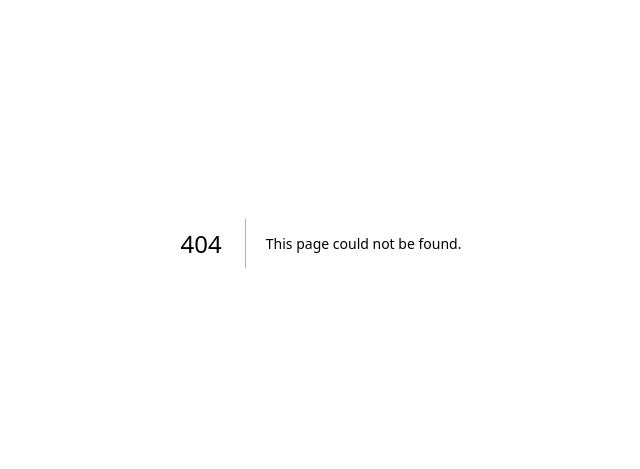
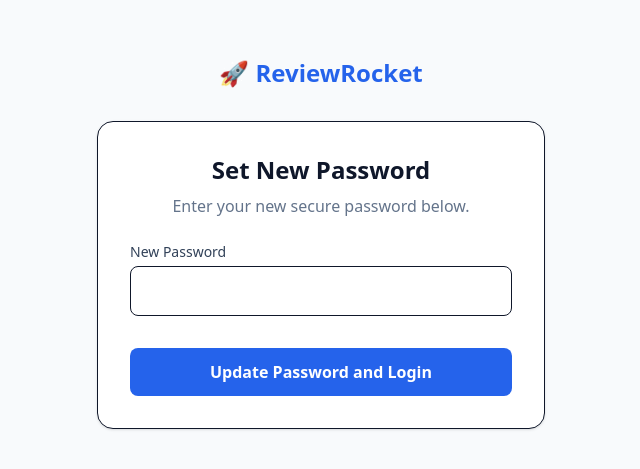
Before and after one commit to squarepegng/visalogic, a Next.js app: page /reset-password in a window 1280 px wide. Before the commit this address had no page. Shown: the part 157-626 px from the top of the page, without its empty margins (319-959 px from the left). Built offline with nearby package versions, Linux system fonts and the light colour scheme; no server answers.

Commit message:
Refactor auth: Add password reset and user-friendly errors

```diff
--- a/src/app/login/page.tsx
+++ b/src/app/login/page.tsx
@@ -10,29 +10,77 @@ export default function Login() {
   const [password, setPassword] = useState("");
   const [loading, setLoading] = useState(false);
   const [error, setError] = useState<string | null>(null);
+  const [success, setSuccess] = useState<string | null>(null);
+  const [isResetMode, setIsResetMode] = useState(false);
   const router = useRouter();
 
   const handleAuth = async (e: React.FormEvent, type: 'login' | 'signup') => {
     e.preventDefault();
+    if (isResetMode) return;
+
     setLoading(true);
     setError(null);
+    setSuccess(null);
 
     try {
       if (type === 'signup') {
-        const { error } = await supabase.auth.signUp({
+        const { data, error } = await supabase.auth.signUp({
           email,
           password,
         });
-        if (error) throw error;
-        setError("Check your email for the confirmation link!");
+
+        // Supabase returns a specific error if the user exists
+        if (error) {
+          if (error.message.includes("already registered")) {
+            throw new Error("This email is already registered. Please sign in instead.");
+          }
+          throw error;
+        }
+
+        // With autoconfirm ON, signup actually returns a session instantly
+        if (data.session) {
+          router.push("/dashboard");
+        } else {
+          // Fallback just in case
+          router.push("/dashboard");
+        }
       } else {
         const { error } = await supabase.auth.signInWithPassword({
           email,
           password,
         });
-        if (error) throw error;
+        if (error) {
+          if (error.message.includes("Invalid login")) {
+            throw new Error("Incorrect email or password.");
+          }
+          throw error;
+        }
         router.push("/dashboard");
       }
+    } catch (err: any) {
+      setError(err.message);
+    } finally {
+      setLoading(false);
+    }
+  };
+
+  const handleResetPassword = async (e: React.FormEvent) => {
+    e.preventDefault();
+    if (!email) {
+      setError("Please enter your email address first.");
+      return;
+    }
+
+    setLoading(true);
+    setError(null);
+    setSuccess(null);
+
+    try {
+      const { error } = await supabase.auth.resetPasswordForEmail(email, {
+        redirectTo: 'https://visalogic-flax.vercel.app/reset-password',
+      });
+      if (error) throw error;
+      setSuccess("Password reset link sent! Check your email.");
     } catch (err: any) {
       setError(err.message);
     } finally {
@@ -45,7 +93,12 @@ export default function Login() {
       <Link href="/" className="font-bold text-2xl text-blue-600 mb-8">🚀 ReviewRocket</Link>
 
       <div className="bg-white p-8 rounded-2xl border shadow-sm w-full max-w-md">
-        <h1 className="text-2xl font-bold text-slate-900 mb-6 text-center">Sign In</h1>
+        <h1 className="text-2xl font-bold text-slate-900 mb-2 text-center">
+          {isResetMode ? "Reset Password" : "Welcome Back"}
+        </h1>
+        <p className="text-slate-500 text-center mb-6">
+          {isResetMode ? "Enter your email to receive a reset link" : "Sign in to your account or create a new one"}
+        </p>
 
         <form className="space-y-4">
           <div>
@@ -58,20 +111,51 @@ export default function Login() {
               required
             />
           </div>
+
+          {!isResetMode && (
             <div>
-            <label className="block text-sm font-medium text-slate-700 mb-1">Password</label>
+              <div className="flex justify-between items-center mb-1">
+                <label className="block text-sm font-medium text-slate-700">Password</label>
+                <button
+                  type="button"
+                  onClick={() => { setIsResetMode(true); setError(null); setSuccess(null); }}
+                  className="text-sm text-blue-600 hover:text-blue-800 font-medium"
+                >
+                  Forgot password?
+                </button>
+              </div>
               <input
                 type="password"
                 value={password}
                 onChange={(e) => setPassword(e.target.value)}
                 className="w-full p-3 rounded-lg border focus:border-blue-600 focus:outline-none transition"
-              required
+                required={!isResetMode}
               />
             </div>
+          )}
 
-          {error && <div className="text-red-600 text-sm p-3 bg-red-50 rounded-lg">{error}</div>}
+          {error && <div className="text-red-700 text-sm p-3 bg-red-50 border border-red-200 rounded-lg">{error}</div>}
+          {success && <div className="text-green-700 text-sm p-3 bg-green-50 border border-green-200 rounded-lg">{success}</div>}
 
-          <div className="flex gap-4 pt-4">
+          {isResetMode ? (
+            <div className="pt-2">
+              <button
+                onClick={handleResetPassword}
+                disabled={loading}
+                className="w-full bg-blue-600 text-white font-semibold py-3 rounded-lg hover:bg-blue-700 transition disabled:opacity-50 mb-3"
+              >
+                Send Reset Link
+              </button>
+              <button
+                type="button"
+                onClick={() => { setIsResetMode(false); setError(null); setSuccess(null); }}
+                className="w-full text-slate-600 font-medium hover:text-slate-900"
+              >
+                Back to Sign In
+              </button>
+            </div>
+          ) : (
+            <div className="flex gap-3 pt-4">
               <button
                 onClick={(e) => handleAuth(e, 'login')}
                 disabled={loading}
@@ -82,11 +166,12 @@ export default function Login() {
               <button
                 onClick={(e) => handleAuth(e, 'signup')}
                 disabled={loading}
-              className="w-full bg-blue-50 text-blue-700 font-semibold py-3 rounded-lg hover:bg-blue-100 transition disabled:opacity-50 border border-blue-200"
+                className="w-full bg-white text-slate-700 font-semibold py-3 rounded-lg hover:bg-slate-50 transition disabled:opacity-50 border border-slate-200"
               >
                 Create Account
               </button>
             </div>
+          )}
         </form>
       </div>
     </div>
--- /dev/null
+++ b/src/app/reset-password/page.tsx
@@ -0,0 +1,70 @@
+"use client";
+
+import { useState } from "react";
+import { supabase } from "@/lib/supabase";
+import { useRouter } from "next/navigation";
+import Link from "next/link";
+
+export default function ResetPassword() {
+  const [password, setPassword] = useState("");
+  const [loading, setLoading] = useState(false);
+  const [error, setError] = useState<string | null>(null);
+  const router = useRouter();
+
+  const handleUpdatePassword = async (e: React.FormEvent) => {
+    e.preventDefault();
+    setLoading(true);
+    setError(null);
+
+    try {
+      const { error } = await supabase.auth.updateUser({
+        password: password
+      });
+
+      if (error) throw error;
+
+      router.push("/dashboard");
+    } catch (err: any) {
+      setError(err.message);
+    } finally {
+      setLoading(false);
+    }
+  };
+
+  return (
+    <div className="min-h-screen bg-slate-50 flex flex-col justify-center items-center p-4">
+      <Link href="/" className="font-bold text-2xl text-blue-600 mb-8">🚀 ReviewRocket</Link>
+
+      <div className="bg-white p-8 rounded-2xl border shadow-sm w-full max-w-md">
+        <h1 className="text-2xl font-bold text-slate-900 mb-2 text-center">Set New Password</h1>
+        <p className="text-slate-500 text-center mb-6">Enter your new secure password below.</p>
+
+        <form onSubmit={handleUpdatePassword} className="space-y-4">
+          <div>
+            <label className="block text-sm font-medium text-slate-700 mb-1">New Password</label>
+            <input
+              type="password"
+              value={password}
+              onChange={(e) => setPassword(e.target.value)}
+              className="w-full p-3 rounded-lg border focus:border-blue-600 focus:outline-none transition"
+              required
+              minLength={6}
+            />
+          </div>
+
+          {error && <div className="text-red-700 text-sm p-3 bg-red-50 border border-red-200 rounded-lg">{error}</div>}
+
+          <div className="pt-4">
+            <button
+              type="submit"
+              disabled={loading}
+              className="w-full bg-blue-600 text-white font-semibold py-3 rounded-lg hover:bg-blue-700 transition disabled:opacity-50"
+            >
+              Update Password and Login
+            </button>
+          </div>
+        </form>
+      </div>
+    </div>
+  );
+}
```
Lines whose indentation alone changed are shown as unchanged.
